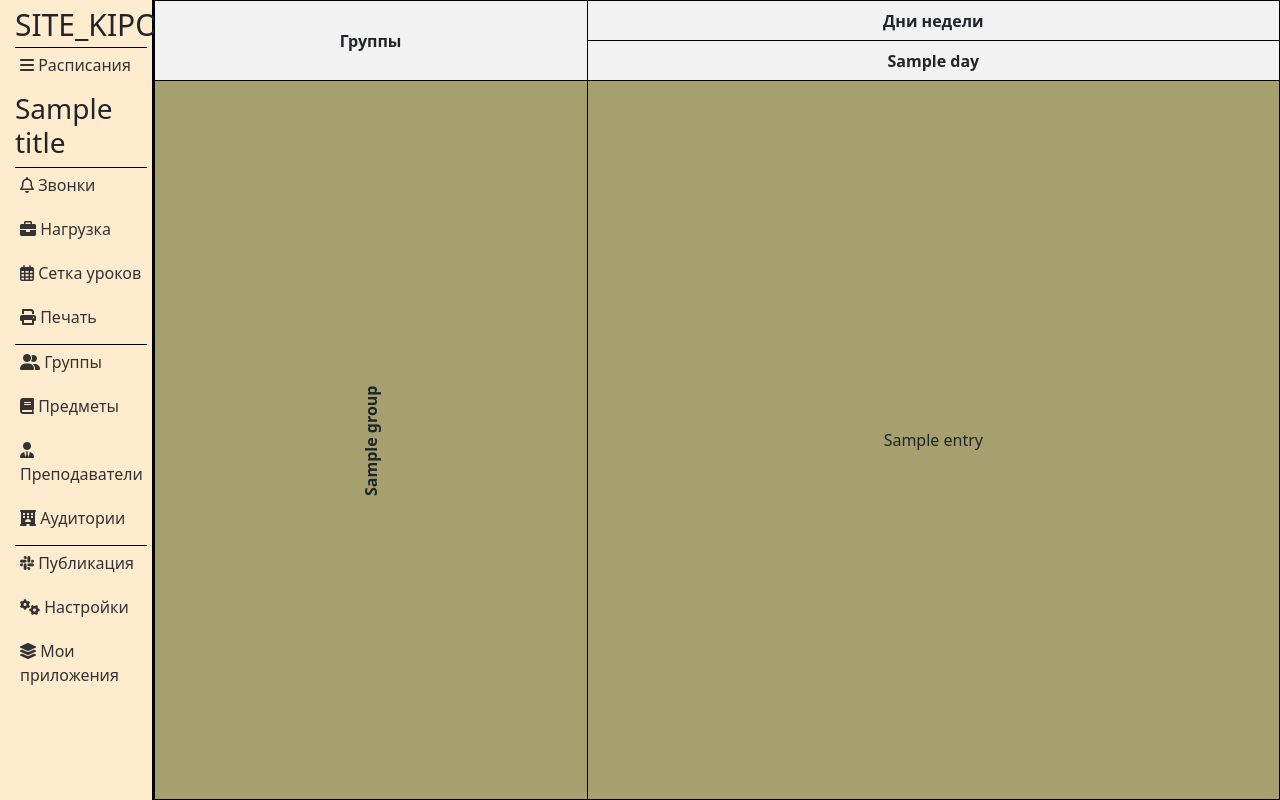
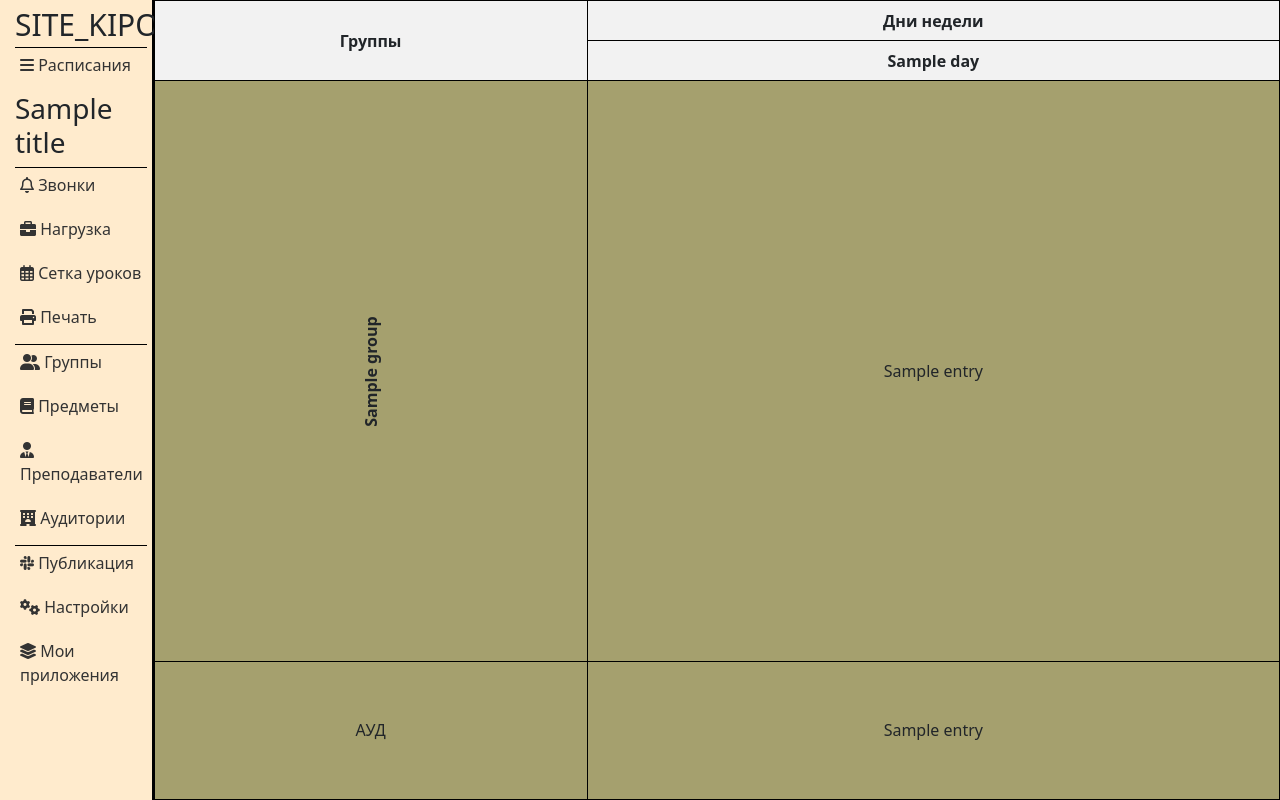
Before and after one commit to rokman87/KIPO_SITE, a Django app: template applications/templates/applications/printSchedule.html in a window 1280 px wide. Run offline with Django 4.2, Linux system fonts and the light colour scheme; the template is opened without the code that fills it: most values are stand-ins (such as "Sample title", 1, 10 or a date in 2020); some libraries are stand-ins or nearby versions.

Commit message:
printSchedule aud added

```diff
--- a/applications/templates/applications/printSchedule.html
+++ b/applications/templates/applications/printSchedule.html
@@ -3,23 +3,20 @@
 {% block title %}Печать{% endblock %}
 {% block styles %}
 <link rel="stylesheet" href="{% static 'applications/css/print.css' %}">
-{% endblock %}
-{% block content %}
-<head>
 <style>
-        table{
+    table {
         border-collapse: collapse;
         width: 100%;
         white-space: nowrap;
     }
 
-        th, td{
+    th, td {
         border: 1px solid black;
         text-align: center;
         white-space: nowrap;
     }
 
-        th{
+    th {
         background-color: #f2f2f2;
         height: 40px;
         width: 60px;
@@ -32,9 +29,12 @@
         transform: rotate(180deg);
         font-weight: bold;
     }
+    .cell {
+    width: 50px;
+    }
 </style>
-
-</head>
+{% endblock %}
+{% block content %}
 <table>
     <tr>
         <th rowspan="2">Группы</th>
@@ -50,7 +50,17 @@
     <tr>
         <td class="groupName">{{ group }}</td>
         {% for entry in schedule %}
-        <td>{{ entry }}</td>
+        <td class="cell">{{ entry }}</td>
+        {% if forloop.counter|divisibleby:days_in_week %}
+    </tr>
+    <tr>
+        {% endif %}
+        {% endfor %}
+    </tr>
+    <tr> <!-- Добавленная строка для аудиторий -->
+        <td class="auditorium">АУД</td>
+        {% for entry in schedule %}
+        <td class="cell">{{ entry }}</td>
         {% if forloop.counter|divisibleby:days_in_week %}
     </tr>
     <tr>
@@ -59,5 +69,4 @@
     </tr>
     {% endfor %}
 </table>
-
 {% endblock %}
```
Also changed, not shown: db.sqlite3. Lines whose indentation alone changed are shown as unchanged.
